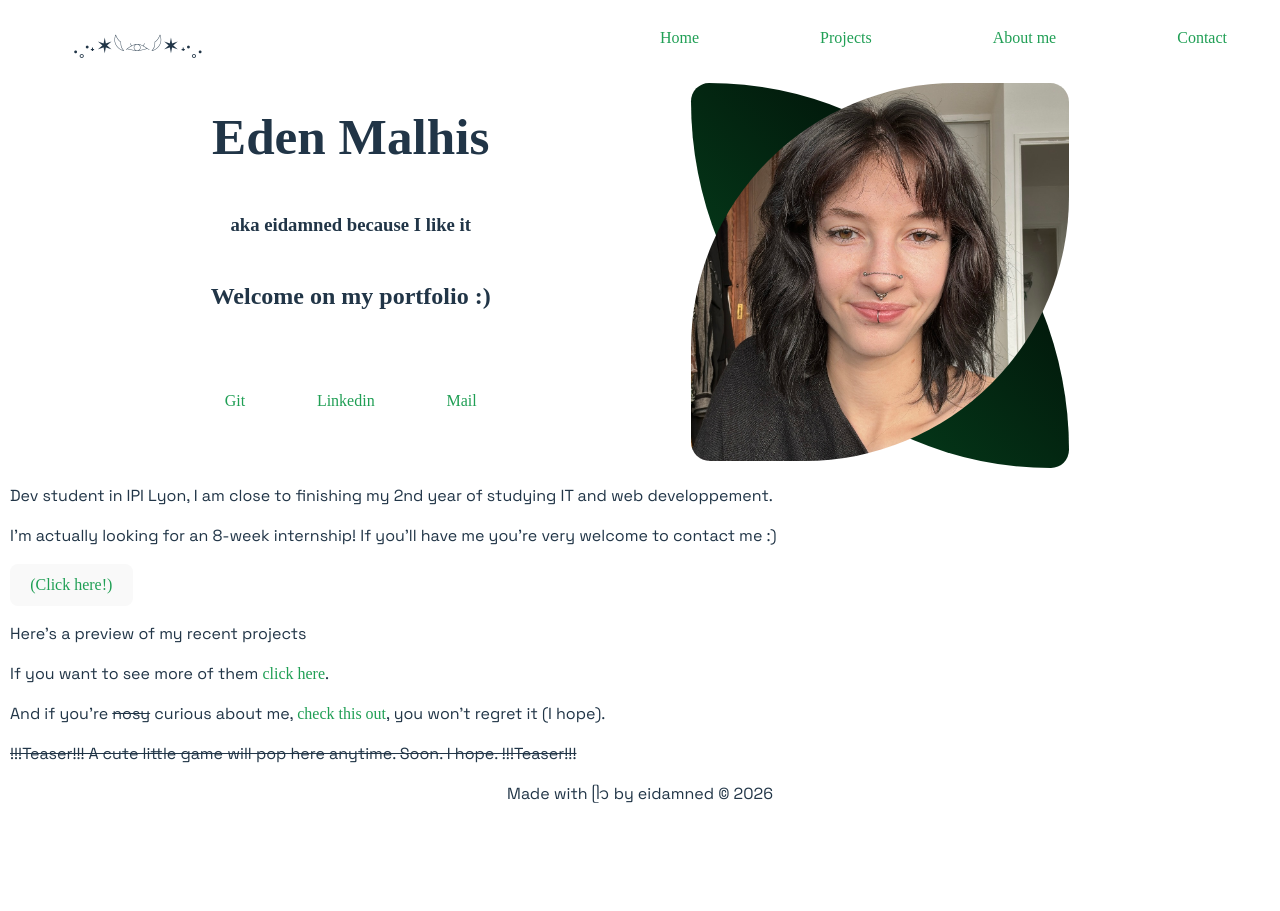
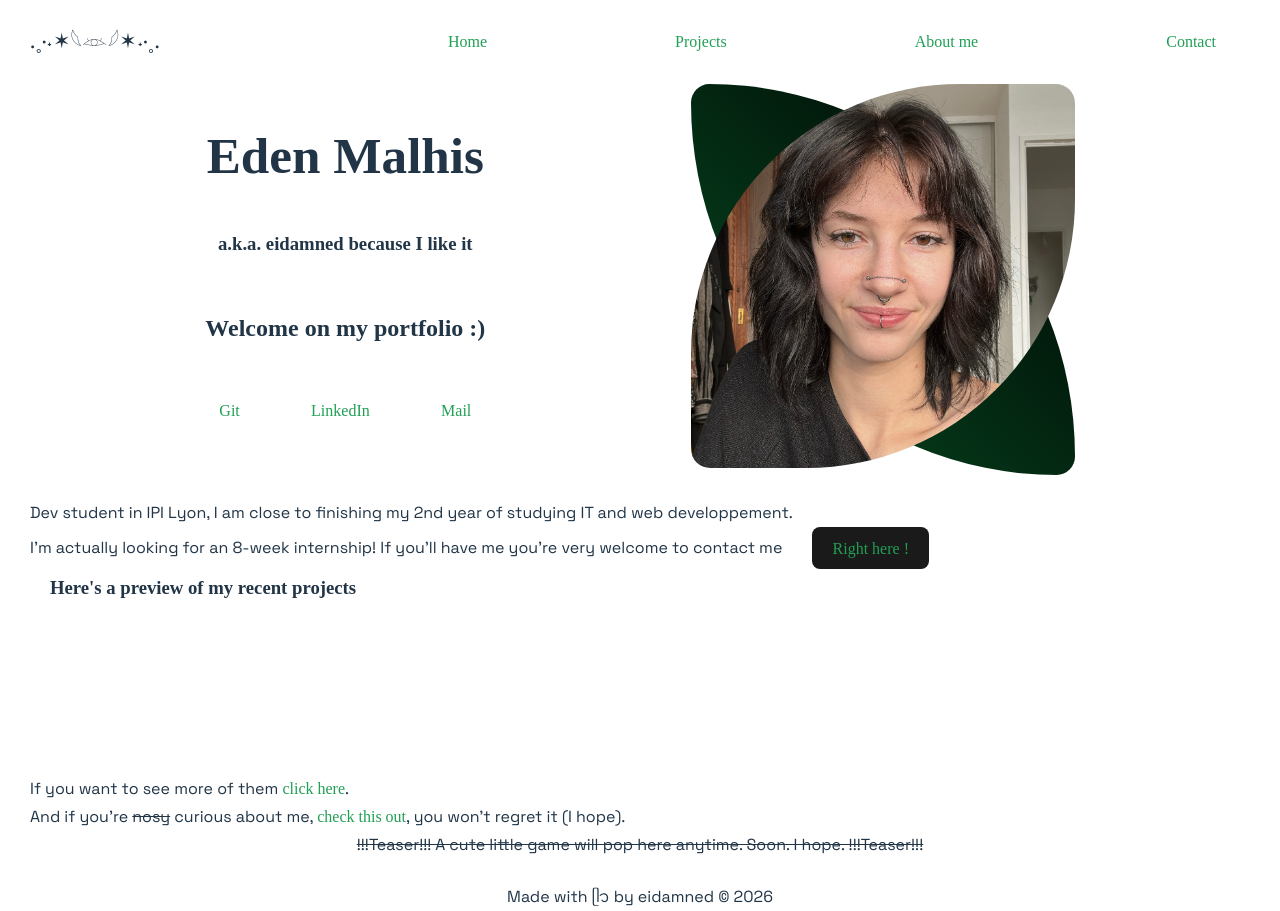
Before and after one commit to Eden-user/Portfolio, a React (Vite) app: page / in a window 1280 px wide. Before the commit the page ends 822 px from the top, so only its background shows below. Built offline with nearby package versions, Linux system fonts and the light colour scheme; a web font is replaced by a local one.

Commit message:
Home page stucture + design = done

```diff
--- a/package.json
+++ b/package.json
@@ -12,6 +12,7 @@
   "dependencies": {
     "react": "^19.2.0",
     "react-dom": "^19.2.0",
+    "react-icons": "^5.5.0",
     "react-router-dom": "^7.13.0",
     "styled-components": "^6.3.8"
   },
--- a/src/App.css
+++ /dev/null
@@ -1,3 +0,0 @@
-body {
-  margin: 10px;
-}
--- a/src/App.jsx
+++ b/src/App.jsx
@@ -1,4 +1,3 @@
-import './App.css'
 import Links from './Links.jsx';
 import Image from "./Image.jsx";
 import { NavLink } from 'react-router-dom';
@@ -10,7 +9,7 @@ function App() {
       <div className='pres'>
         <div className="text">
           <h1>Eden Malhis</h1>
-          <h3>aka eidamned because I like it</h3>
+          <h3>a.k.a. eidamned because I like it</h3>
           <h2>Welcome on my portfolio :)</h2>
           <Links />
         </div>
@@ -18,14 +17,21 @@ function App() {
           <Image />
         </div>
       </div>
+      <br/>
       <p>Dev student in IPI Lyon, I am close to finishing my 2nd year of studying IT and web developpement.</p>
-      <p>I'm actually looking for an 8-week internship! If you'll have me you're very welcome to contact me :)</p>
-      <button><NavLink to="/Contact">(Click here!)</NavLink></button>
-      <p>Here's a preview of my recent projects</p>
-
+      <div className='inline'><p>I'm actually looking for an 8-week internship! If you'll have me you're very welcome to contact me</p>
+      <button className='contact'><a href="/Contact" className='text-link'>Right here !</a></button></div>
+      <h3 className='totheleft'>Here's a preview of my recent projects</h3>
+      <br></br>
+      <br></br>
+      <br></br>
+      <br></br>
+      <br></br>
+      <br></br>
+      <br></br>
       <p>If you want to see more of them <NavLink to="/Projects">click here</NavLink>.</p>
       <p>And if you're <s>nosy</s> curious about me, <NavLink to="/About">check this out</NavLink>, you won't regret it (I hope).</p>
-      <p><s>!!!Teaser!!! A cute little game will pop here anytime. Soon. I hope. !!!Teaser!!!</s></p>
+      <p className='teaser'><s>!!!Teaser!!! A cute little game will pop here anytime. Soon. I hope. !!!Teaser!!!</s></p>
     </>
   )
 }
--- /dev/null
+++ b/src/Contact.jsx
@@ -0,0 +1,6 @@
+function Contact () {
+    return
+    <>
+
+    </>
+}
--- a/src/Footer.jsx
+++ b/src/Footer.jsx
@@ -1,6 +1,7 @@
 function Footer() {
     return <>
         <div className="footer">
+            <br></br>
             <p>Made with ᥫ᭡ by eidamned © 2026</p>
         </div>
     </>
--- a/src/Links.jsx
+++ b/src/Links.jsx
@@ -1,9 +1,9 @@
 function Links() {
     return <>
     <div className="links">
-        <a href="https://github.com/Eden-user">Git</a>
-        <a href="https://www.linkedin.com/in/eden-malhis/">Linkedin</a>
-        <a href="mailto:eden@eidamned.fr">Mail</a>
+        <a target="_blank" rel="Git link" href="https://github.com/Eden-user">Git</a>
+        <a target="_blank" rel="LinkedIn link" href="https://www.linkedin.com/in/eden-malhis/">LinkedIn</a>
+        <a target="_blank" rel="Mail link" href="mailto:eden@eidamned.fr">Mail</a>
     </div>
     </>
 }
--- a/src/Nav.jsx
+++ b/src/Nav.jsx
@@ -1,16 +1,44 @@
 import { NavLink } from "react-router-dom";
+import { useState } from "react";
 
 function Nav() {
-    return (
-        <nav>
-            <ul>
-                <NavLink to="/">Home</NavLink>
-                <NavLink to="/Projects">Projects</NavLink>
-                <NavLink to="/About">About me</NavLink>
-                <NavLink to="/Contact">Contact</NavLink>
-            </ul>
-        </nav>
-    );
+  const [isOpen, setIsOpen] = useState(false);
+
+  return (
+    <nav>
+      <button
+        className="menu"
+        onClick={() => setIsOpen(!isOpen)}
+      >
+        <span></span>
+        <span></span>
+        <span></span>
+      </button>
+
+      <ul className={`nav-links ${isOpen ? 'nav-open' : ''}`}>
+        <li>
+          <NavLink to="/" className="navlink" onClick={() => setIsOpen(false)}>
+            Home
+          </NavLink>
+        </li>
+        <li>
+          <NavLink to="/Projects" className="navlink" onClick={() => setIsOpen(false)}>
+            Projects
+          </NavLink>
+        </li>
+        <li>
+          <NavLink to="/About" className="navlink" onClick={() => setIsOpen(false)}>
+            About me
+          </NavLink>
+        </li>
+        <li>
+          <NavLink to="/Contact" className="navlink" onClick={() => setIsOpen(false)}>
+            Contact
+          </NavLink>
+        </li>
+      </ul>
+    </nav>
+  );
 }
 
 export default Nav;
--- a/src/index.css
+++ b/src/index.css
@@ -1,3 +1,9 @@
+* {
+  margin: 0;
+  padding: 0;
+  box-sizing: border-box;
+}
+
 :root {
   font-family: Space Grotesk;
   line-height: 1.5;
@@ -11,6 +17,21 @@
   text-rendering: optimizeLegibility;
   -webkit-font-smoothing: antialiased;
   -moz-osx-font-smoothing: grayscale;
+}
+
+html,
+body {
+  width: 100%;
+  max-width: 100%;
+  overflow-x: hidden;
+}
+
+a:hover {
+  color: #093104;
+}
+
+button {
+  background-color: #f9f9f9;
 }
 
 a {
@@ -29,13 +50,19 @@ h1 {
   line-height: 0.8;
 }
 
-h1, h2, h3 {
+h1,
+h2,
+h3 {
   text-align: center;
   font-family: Revalia;
 }
 
 button {
   font-family: Space Grotesk;
+}
+
+p {
+  padding: 2px 30px;
 }
 
 .pres {
@@ -47,10 +74,12 @@ button {
 .text {
   display: flex;
   flex-direction: column;
+  justify-content: space-evenly;
 }
 
 .img {
   width: 30%;
+  height: 30%;
   background: linear-gradient(45deg, #064e23, rgb(0, 0, 0));
   border-radius: 5% 100%;
 
@@ -83,28 +112,13 @@ button:focus-visible {
   outline: 4px auto -webkit-focus-ring-color;
 }
 
-@media (prefers-color-scheme: light) {
-  :root {
-    color: #213547;
-    background-color: #ffffff;
-  }
-
-  a:hover {
-    color: #147a06;
-  }
-
-  button {
-    background-color: #f9f9f9;
-  }
-}
-
 .header {
-  max-width: 90%;
+  width: 100%;
   display: flex;
   flex-direction: row;
   justify-content: space-between;
-  margin: auto;
-  align-content: center;
+  margin: 10px auto;
+  align-items: center;
 
 }
 
@@ -113,8 +127,8 @@ button:focus-visible {
 }
 
 nav {
-  width: 50%;
-  margin-right: 20px;
+  width: 60%;
+  margin: 20px 5%;
 }
 
 ul {
@@ -125,12 +139,145 @@ ul {
 
 .links {
   width: 90%;
+  height: min-content;
   display: flex;
   justify-content: space-between;
-  margin: auto;
+  margin: 0 auto;
+}
+
+.menu {
+  display: none;
+  flex-direction: column;
+  gap: 5px;
+  background: none;
+  border: none;
+  cursor: pointer;
+  padding: 10px;
+}
+
+.menu span {
+  width: 25px;
+  height: 3px;
+  background-color: #209f55;
+  border-radius: 2px;
+  transition: 0.3s;
+}
+
+.nav-links {
+  list-style: none;
+  display: flex;
+  gap: 20px;
+}
+
+.nav-links li {
+  list-style: none;
+}
+
+
+.inline {
+  display: flex;
+  align-items: center;
+}
+
+.totheleft {
+  text-align: left;
+  padding: 5px 50px;
+}
+
+.teaser {
+  text-align: center;
 }
 
 .footer {
   width: 100%;
   text-align: center;
+  bottom: 0;
 }
+
+@media screen and (max-width: 768px) {
+
+  p,
+  .pres {
+    line-height: 2.5;
+  }
+
+  .header {
+    width: 100%;
+    margin: auto;
+    padding: 10px;
+  }
+
+  nav {
+    width: auto;
+  }
+
+  a {
+    font-weight: 300;
+  }
+
+  .links {
+    margin: auto;
+  }
+
+  .pres {
+    display: flex;
+    flex-direction: column-reverse;
+    margin: auto;
+  }
+
+  .img {
+    margin: 10px auto;
+  }
+
+  .inline {
+    flex-direction: column;
+    align-items: center;
+  }
+
+  .menu {
+    display: flex;
+  }
+
+  .nav-links {
+    display: none;
+    position: fixed;
+    top: 70px;
+    right: 2.5%;
+    background-color: #1a1a1a;
+    flex-direction: row;
+    justify-content: space-between;
+    width: 95%;
+    padding: 5px 5px;
+    border-radius: 8px;
+    box-shadow: 0 4px 6px rgba(0, 0, 0, 0.5);
+    z-index: 9999;
+    gap: 0;
+  }
+
+  .nav-links.nav-open {
+    display: flex !important;
+    border-bottom: 1px solid #333;
+  }
+
+  .nav-links li {
+    width: auto;
+    padding: 15px 5px;
+    text-align: center;
+  }
+
+  .navlink {
+    display: block;
+    width: 100%;
+  }
+
+  .contact {
+    margin-bottom: 20px;
+  }
+}
+
+@media (prefers-color-scheme: light) {
+  :root {
+    color: #213547;
+    background-color: #ffffff;
+  }
+}
```
Also changed, not shown: 1 other file (tests, documents, lock files or other folders).
